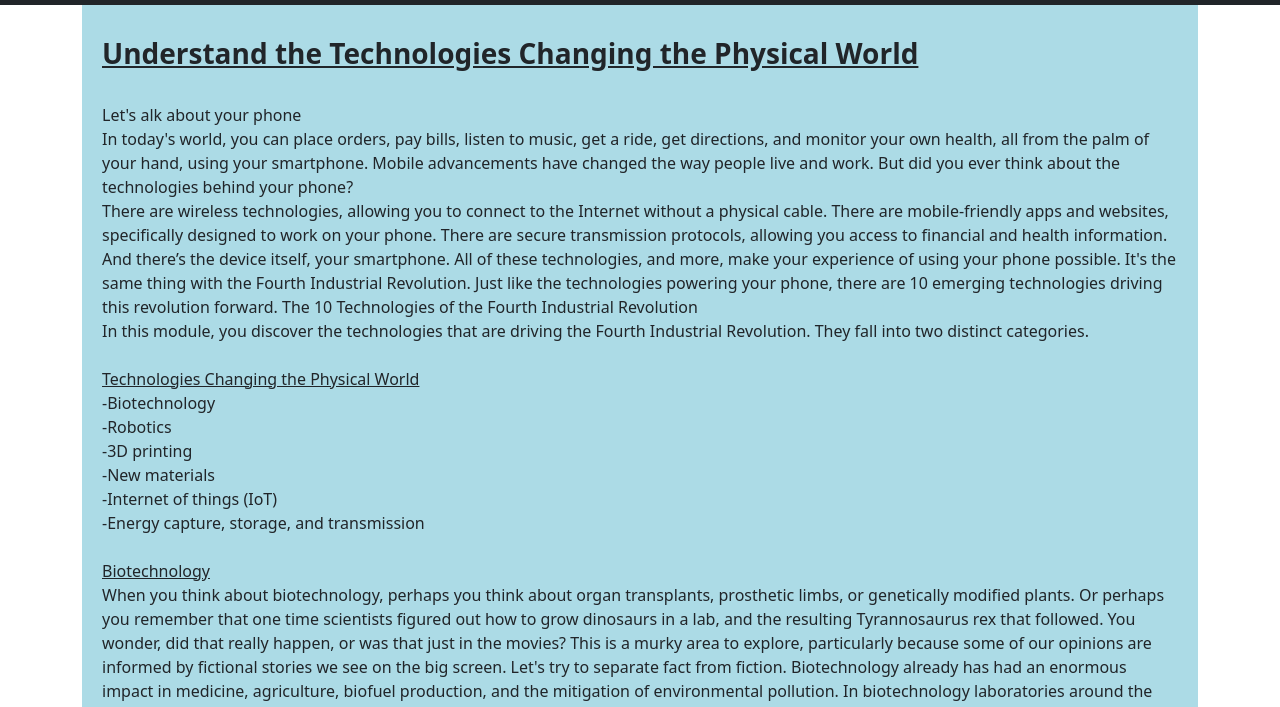
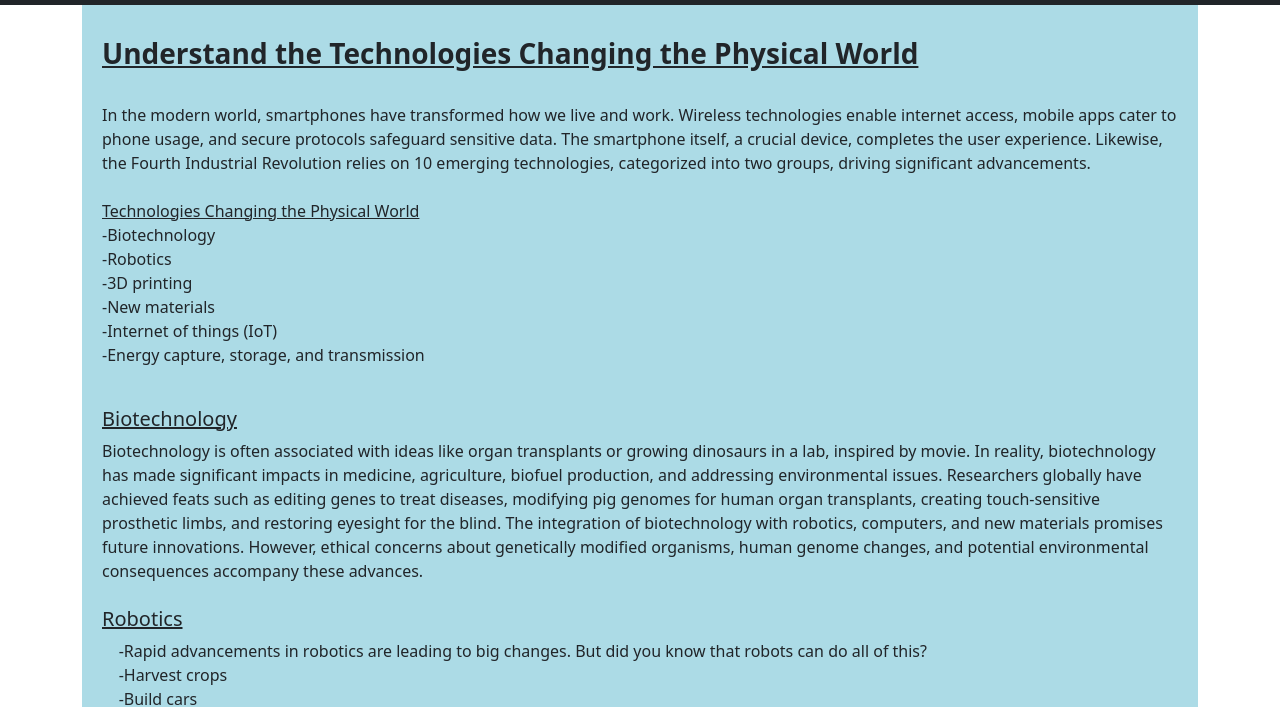
Before and after one commit to Zeuskang/IndustrialRevolution, a plain HTML site: page Physical.html in a window 1280 px wide. Shown: the part 51-758 px from the top of the page. Drawn offline with nearby package versions, Linux system fonts and the light colour scheme.

Commit message:
Update Physical.html

```diff
--- a/Physical.html
+++ b/Physical.html
@@ -55,14 +55,12 @@
         <h3><u><b>Understand the Technologies Changing the Physical World</b></u></h3><br>
 
 
-          <p>Let's <td></td>alk about your phone<br>
-          In today's world, you can place orders, pay bills, listen to music, get a ride, get directions, and monitor your own health, all from the palm of your hand, using your smartphone. Mobile advancements have changed the way people live and work.
-          But did you ever think about the technologies behind your phone?<br>
-          There are wireless technologies, allowing you to connect to the Internet without a physical cable. There are mobile-friendly apps and websites, specifically designed to work on your phone. There are secure transmission protocols, allowing you access to financial and health information. And there’s the device itself, your smartphone. All of these technologies, and more, make your experience of using your phone possible.
-          It's the same thing with the Fourth Industrial Revolution. Just like the technologies powering your phone, there are 10 emerging technologies driving this revolution forward.
-          The 10 Technologies of the Fourth Industrial Revolution<br>
-          In this module, you discover the technologies that are driving the Fourth Industrial Revolution. They fall into two distinct categories.
-          <br><br>
+          <p>
+            In the modern world, smartphones have transformed how we live and work. Wireless technologies enable internet access,
+            mobile apps cater to phone usage, and secure protocols safeguard sensitive data. The smartphone itself, a crucial device,
+            completes the user experience. Likewise, the Fourth Industrial Revolution relies on 10 emerging technologies, categorized
+            into two groups, driving significant advancements.
+            <br><br>
 
           <u>Technologies Changing the Physical World</u><br>
           -Biotechnology<br>
@@ -72,24 +70,22 @@
           -Internet of things (IoT)<br>
           -Energy capture, storage, and transmission<br><br>
 
-          <u>Biotechnology</u><br>
-          When you think about biotechnology, perhaps you think about organ transplants, prosthetic limbs, or genetically modified plants. Or perhaps you remember that one time scientists figured out how to grow dinosaurs in a lab, and the resulting Tyrannosaurus rex that followed. You wonder, did that really happen, or was that just in the movies? This is a murky area to explore, particularly because some of our opinions are informed by fictional stories we see on the big screen.
-          Let's try to separate fact from fiction. Biotechnology already has had an enormous impact in medicine, agriculture, biofuel production, and the mitigation of environmental pollution. In biotechnology laboratories around the world, researchers have:
-          Successfully edited defective genes that cause inherited diseases
-          Reengineered the genomes of pigs with the goal of growing organs suitable for human transplantation
-          Given people prosthetic limbs that can feel
-          Helped blind people regain functional eyesight
-          And the combination of biotechnology with robotics, computer interfaces, and new materials is leading to future innovations.
-          It's true that advances in biotechnology invite many ethical questions—about genetically modified plants and animals, about changes to the human genome, and the unknown environmental consequences. These questions are just as important as the advances themselves.
-          <br><br>
+        <h5><u>Biotechnology</u></h5>
+        Biotechnology is often associated with ideas like organ transplants or growing dinosaurs in a lab, inspired by movie.
+        In reality, biotechnology has made significant impacts in medicine, agriculture, biofuel production, and addressing
+        environmental issues. Researchers globally have achieved feats such as editing genes to treat diseases, modifying pig
+        genomes for human organ transplants, creating touch-sensitive prosthetic limbs, and restoring eyesight for the blind.
+        The integration of biotechnology with robotics, computers, and new materials promises future innovations. However,
+        ethical concerns about genetically modified organisms, human genome changes, and potential environmental consequences
+        accompany these advances.<br><br>
 
-          <u>Robotics</u><br>
-          -Rapid advancements in robotics are leading to big changes. But did you know that robots can do all of this?<br>
-          -Harvest crops<br>
-          -Build cars<br>
-          -Move warehouse inventory<br>
-          -Assist in surgery<br>
-          -Vacuum your floor while simultaneously entertaining your cat<br><br>
+          <h5><u>Robotics</u></h5>
+           &nbsp;&nbsp;&nbsp;&nbsp;-Rapid advancements in robotics are leading to big changes. But did you know that robots can do all of this?<br>
+           &nbsp;&nbsp;&nbsp;&nbsp;-Harvest crops<br>
+          &nbsp;&nbsp;&nbsp;&nbsp;-Build cars<br>
+           &nbsp;&nbsp;&nbsp;&nbsp;-Move warehouse inventory<br>
+           &nbsp;&nbsp;&nbsp;&nbsp;-Assist in surgery<br>
+          &nbsp;&nbsp;&nbsp;&nbsp;-Vacuum your floor while simultaneously entertaining your cat<br><br>
           Most things that you are too lazy to do yourself<br><br>
           <img src="robotics.webp" class="a"><br><br>
           The list goes on. If you think about it, a self-driving car is a kind of robot on wheels, you won't have to learn your driving license with that ! And many airports now use a robot to take your photo and handle your arrival document information.
@@ -97,34 +93,36 @@
           As with biotechnology advances, robotics innovations raise ethical and practical concerns, particularly around augmenting the human body and the worry that robots replace workers, resulting in lost jobs.
           <br><br>
 
-          <u>3D Printing</u><br>
-          Yes, you can use a 3D printer to make a tiny statue of yourself riding a rainbow unicorn. But you can also use it to print a transplantable organ, in a process called bioprinting.
-          3D-printer technology lets us create a physical object by printing layer upon layer from a digital 3D drawing or model. This technology can produce everything from body parts to engine parts. You can print shoes, cars, houses, and more.
-          And while 3D printing started with simple materials like plastic, advancements in materials are coming. Imagine 3D printing with aluminum, stainless steel, ceramic, or even biological tissue. Potentially, manufacturers can use these printers to create products in a far more cost-effective and customizable way than they can now. Can you imagine a world with dramatically reduced cattle and chicken farming?
-          While most 3D printing can give us objects for daily use, or help engineer parts for larger things like airplanes and architecture, researchers are even working to develop tiny 3D-printed “smart dust” devices. Smaller than a grain of sand, with computing power, sensors, wireless communication capabilities, and a long battery life, tiny devices can potentially revolutionize medical imaging, deliver medicinal payloads to fight disease, or take to the air to monitor weather systems. Just make sure you keep your smart dust away from your vacuum robot (and your cat).
-          <br><br>
+          <h5><u>3D Printing</u></h5>
+          3D printing technology allows the creation of physical objects layer by layer from a digital 3D model. Initially used for items like
+          plastic statues, 3D printing has evolved to include materials such as aluminum, stainless steel, ceramics, and even biological tissues
+          in a process known as bioprinting. This advancement opens doors to more cost-effective and customizable manufacturing, potentially
+          reducing the need for traditional farming.
+          <br>
+          While 3D printing is commonly used for everyday items and engineering components, researchers are pushing boundaries with the development
+          of tiny 3D-printed "smart dust" devices. These minuscule devices, smaller than a grain of sand, possess computing power, sensors, wireless
+          communication, and long battery life. They have the potential to revolutionize medical imaging, deliver medications, or monitor weather
+          systems.<br><br>
 
-          <u>New Materials</u></7><br>
+          <h5><u>New Materials</u></h5>
           Do you know what graphene is? No, it's not a tiny graph, and also it's not related to your No. 2 graphite pencil. Graphene is:
           200 times stronger than steel<br>
           1 million times thinner than a human hair<br>
           An efficient conductor of heat and electricity<br>
           Graphene is just one example of what's called new materials. These are designed materials that are lighter, stronger, more readily recyclable, and more adaptive than materials we're familiar with now.
           Some new materials are being developed with smart attributes, like the ability to self-clean or self-heal. Imagine a metal that has a memory and can revert to its original shape, or ceramics and crystals that convert pressure into electric energy.
-          To further illustrate the point, here are a few examples of smart attributes in new materials.
-          Robots made from shape-memory materials that are folded flat when they're inactive, but transform into their working shape when activated by heat.
-          Car fenders made of flexible polymers that self-heal, bouncing back to their original shape after low-speed collisions.
-          Paint that more effectively handles wear and tear.<br>
-          <br><br>
-          <u>Internet of Things(IoT)</u> <br>
-          Have you ever tracked a package delivery? Noticed the lights automatically shut off in your office at the end of the day? Worn a device to monitor your heart rate? If you answered yes to any of these questions, you've already experienced how IoT is changing the physical world around us.
-          Here's how it works. Billions of devices are connected to the Internet, and trillions of sensors communicate with these devices, and with one another. The connected devices, working with the sensors, monitor things like building elevators, checking them for current status and possible problems. Even more, they use artificial intelligence (AI) to predict failures before they happen.
-          IoT-based systems are under development to manage manufacturing supply chains, remotely monitor a person’s health, safely drive autonomous vehicles, and measure soil properties to yield better crops. New, higher-bandwidth infrastructure can possibly make sensor data available at almost any time and in almost any place around the world.
-          In the Fourth Industrial Revolution, the vast digital infrastructure has the potential to let new technologies penetrate nearly every aspect of our lives by layering these capabilities into the physical world around us.
-          Energy Capture, Storage, and Transmission<br>
-          Every industrial revolution to date has involved changes to energy production and use, and the Fourth Industrial Revolution is no different. The availability of clean, economical energy is important for the future of the planet and its citizens. Technological advances in renewable energy, fuel efficiency, and energy storage are already helping mitigate climate change and move us to a more carbon-free future.
-          Of all the changes in technologies, energy technologies are possibly the most important for the world. While the first three industrial revolutions made us more dependent on fossil fuels, the Fourth Industrial Revolution has the opportunity to help transition to clean and sustainable energy.
-          </p>
+          <br>
+          <br><img src="graphene.jpg" class="a"><br>
+          <h5><u>Internet of Things(IoT)</u></h5>
+          If you've tracked a package, experienced automated office lights, or used a heart rate monitor, you've encountered the Internet of Things
+          (IoT). In this system, billions of devices connect to the internet, and trillions of sensors enable communication between devices and
+          predict potential issues using artificial intelligence. IoT is shaping various aspects of life, from monitoring elevators to enhancing
+          manufacturing supply chains and even improving crop yields through soil analysis.<br>
+          In the 4th Industrial Revolution, the digital infrastructure allows new technologies to integrate into our physical surroundings,
+          influencing nearly every aspect of our lives. Energy is a key focus, with advancements in renewable energy, fuel efficiency, and storage
+          playing a crucial role in addressing climate change and transitioning to a sustainable future. Unlike previous industrial revolutions
+          that increased reliance on fossil fuels, the Fourth Industrial Revolution aims to promote clean and sustainable energy solutions.
+           </p>
 
        <br><hr><br>
   <p><b>Sources</b> : <br> Technologies and trends of the Fourth Industrial Revolution Trailhead.sales.
```
